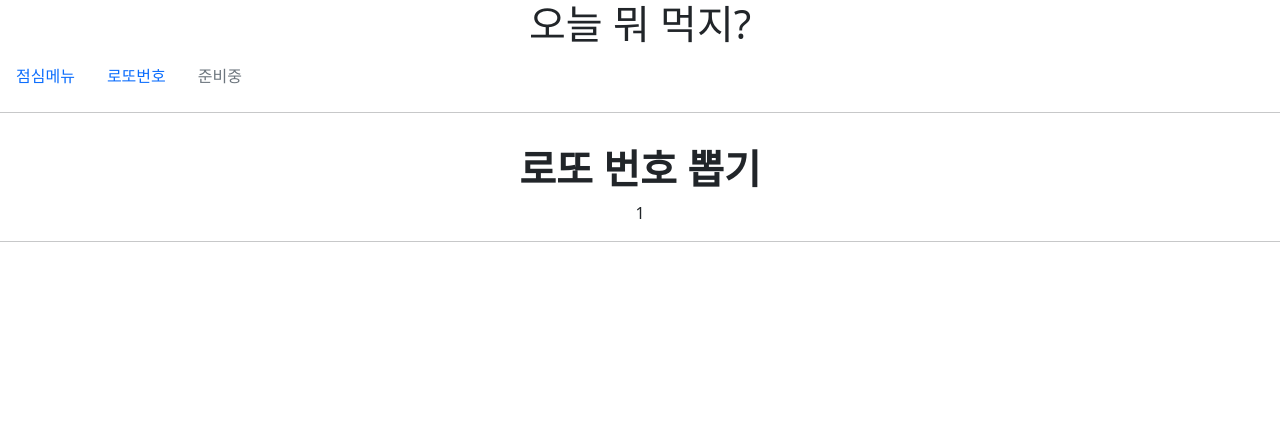
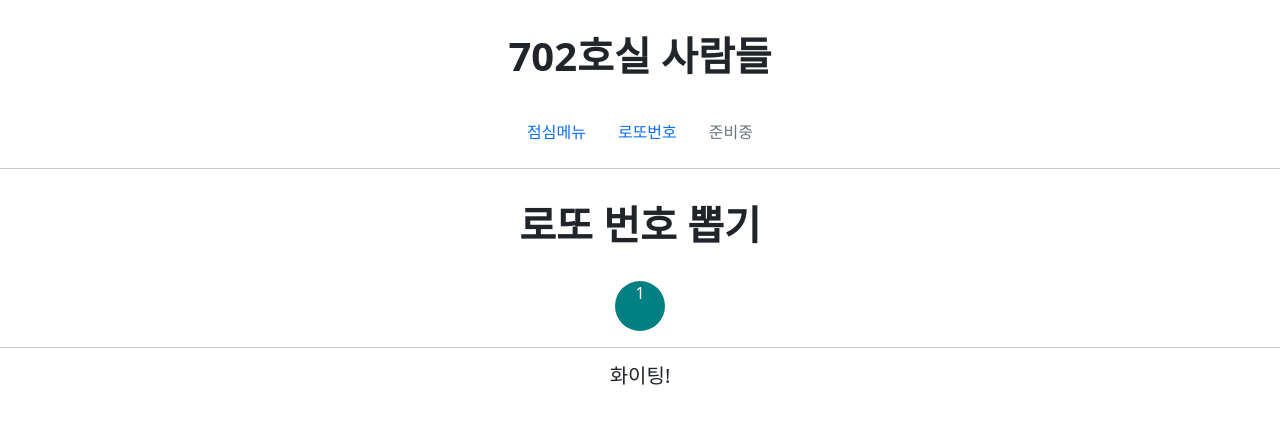
Before and after one commit to Kogoon/simsim2, a Django app: template mysite/lottoapp/templates/lottoapp/lotto.html in a window 1280 px wide. Shown: the top 424 px of the page. Run offline with Django 4.2, Linux system fonts and the light colour scheme; the template is opened without the code that fills it: most values are stand-ins (such as "Sample title", 1, 10 or a date in 2020).

Commit message:
Modified files design

```diff
--- a/mysite/lottoapp/templates/lottoapp/lotto.html
+++ b/mysite/lottoapp/templates/lottoapp/lotto.html
@@ -2,12 +2,12 @@
 
 {% block content %}
 
-<h1 class="fw-bold fs-1 mt-3 pt-3">로또 번호 뽑기 </h1>
+<h1 class="fw-bold fs-1 m-3 p-3">로또 번호 뽑기 </h1>
 
 {% if lotto_nums %}
     {% for num in lotto_nums %}
 
-        <p>{{ num }}</p>
+        <span class="dot primary">{{ num }}</span>
 
     {% endfor %}
 
--- a/mysite/lottoapp/urls.py
+++ b/mysite/lottoapp/urls.py
@@ -5,5 +5,5 @@ from . import views
 app_name = 'lottoapp'
 
 urlpatterns = [
-    path('lotto/', views.get_lotto_nums, name='lotto'),
+    path('', views.get_lotto_nums, name='lotto'),
 ]
--- a/mysite/lottoapp/views.py
+++ b/mysite/lottoapp/views.py
@@ -6,13 +6,15 @@ def lotto():
 
     lotto_nums = random.sample(range(1, 46), 6)
 
+
+
     return lotto_nums
 
 # Create your views here.
 def get_lotto_nums(request):
     if request.method == "GET":
 
-        lotto_nums = lotto()
+        lotto_nums = sorted(lotto())
 
         data = {
             'lotto_nums': lotto_nums,
--- a/mysite/static/base.css
+++ b/mysite/static/base.css
@@ -0,0 +1,44 @@
+.dot {
+    height: 50px;
+    width: 50px;
+    background-color: teal;
+    border-radius: 50%;
+    display: inline-block;
+    color: white;
+    vertical-align: middle;
+}
+.dot2 {
+    height: 50px;
+    width: 50px;
+    background-color: yellow;
+    border-radius: 50%;
+    display: inline-block;
+}
+.dot3 {
+    height: 50px;
+    width: 50px;
+    background-color: blue;
+    border-radius: 50%;
+    display: inline-block;
+}
+.dot4 {
+    height: 50px;
+    width: 50px;
+    background-color: pink;
+    border-radius: 50%;
+    display: inline-block;
+}
+.dot5 {
+    height: 50px;
+    width: 50px;
+    background-color: orange;
+    border-radius: 50%;
+    display: inline-block;
+}
+.dot6 {
+    height: 50px;
+    width: 50px;
+    background-color: green;
+    border-radius: 50%;
+    display: inline-block;
+}
--- a/mysite/templates/footer.html
+++ b/mysite/templates/footer.html
@@ -0,0 +1 @@
+<h5>화이팅!</h5>
--- a/mysite/templates/head.html
+++ b/mysite/templates/head.html
@@ -1,10 +1,11 @@
+{% load static %}
 <head>
     <meta charset="UTF-8">
     <meta name="viewport" content="width=device-width, initial-scale=1, shrink-to-fit=no">
     <title>오늘 뭐 먹지?</title>
 
     {#  DEFAULT CSS LINK  #}
-    <link rel="stylesheet" type="text/css" href="#">
+    <link rel="stylesheet" type="text/css" href="{% static 'base.css' %}">
 
     {#  BOOTSTRAP LINK  #}
     <link href="https://cdn.jsdelivr.net/npm/bootstrap@5.1.3/dist/css/bootstrap.min.css" rel="stylesheet"
--- a/mysite/templates/header.html
+++ b/mysite/templates/header.html
@@ -1,14 +1,16 @@
 <div style="text-align: center;">
     <div>
-        <a href="#" class="text-dark text-decoration-none ">
-            <h1 class="">오늘 뭐 먹지?</h1>
+        <a href="#" class="text-dark text-decoration-none" >
+            <h1 style="margin: 2rem 0;" class="fw-bold fs-1">702호실 사람들</h1>
         </a>
     </div>
 
-    <nav class="nav">
+    <div>
+    <nav class="nav justify-content-center">
         <!--<a class="nav-link active" aria-current="page" href="#">점심메뉴</a>-->
         <a class="nav-link" href="{% url 'menuapp:menu' %}">점심메뉴</a>
         <a class="nav-link" href="{% url 'lottoapp:lotto' %}">로또번호</a>
         <a class="nav-link disabled">준비중</a>
     </nav>
 </div>
+</div>
```
